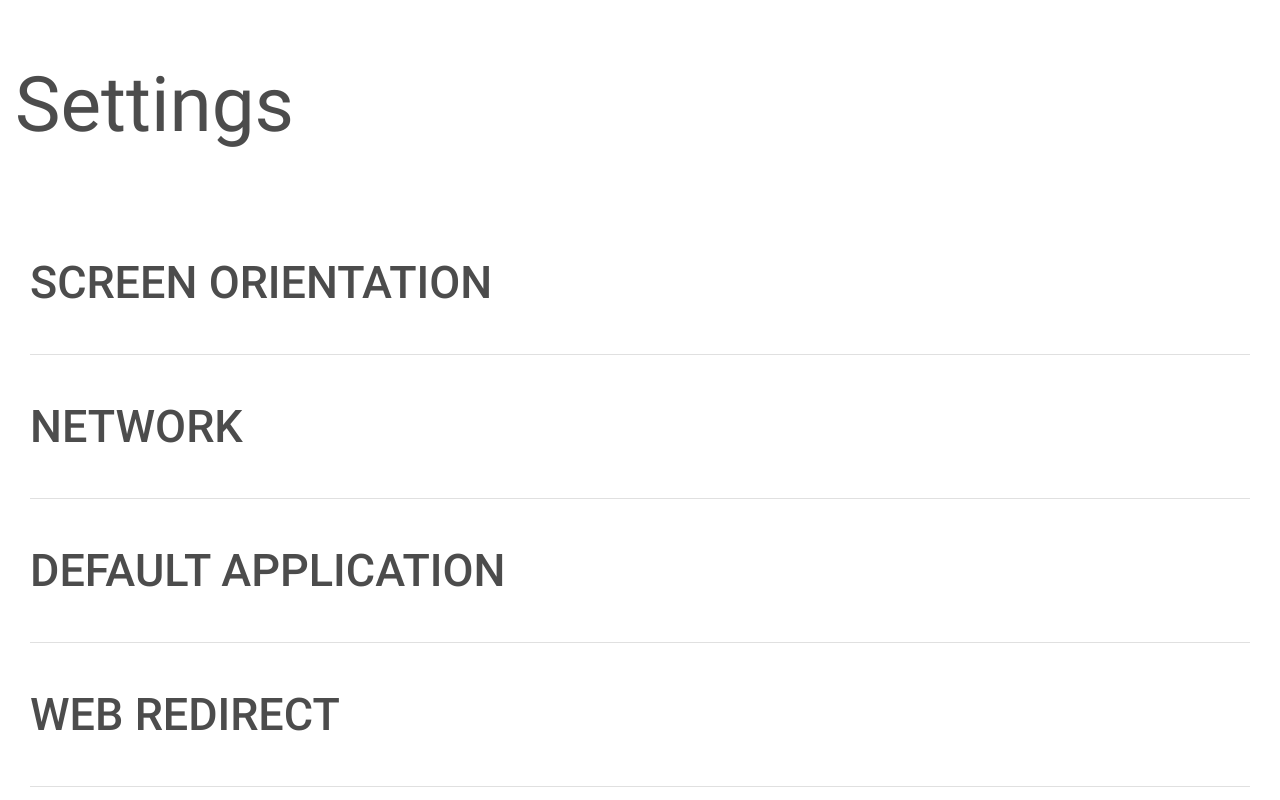
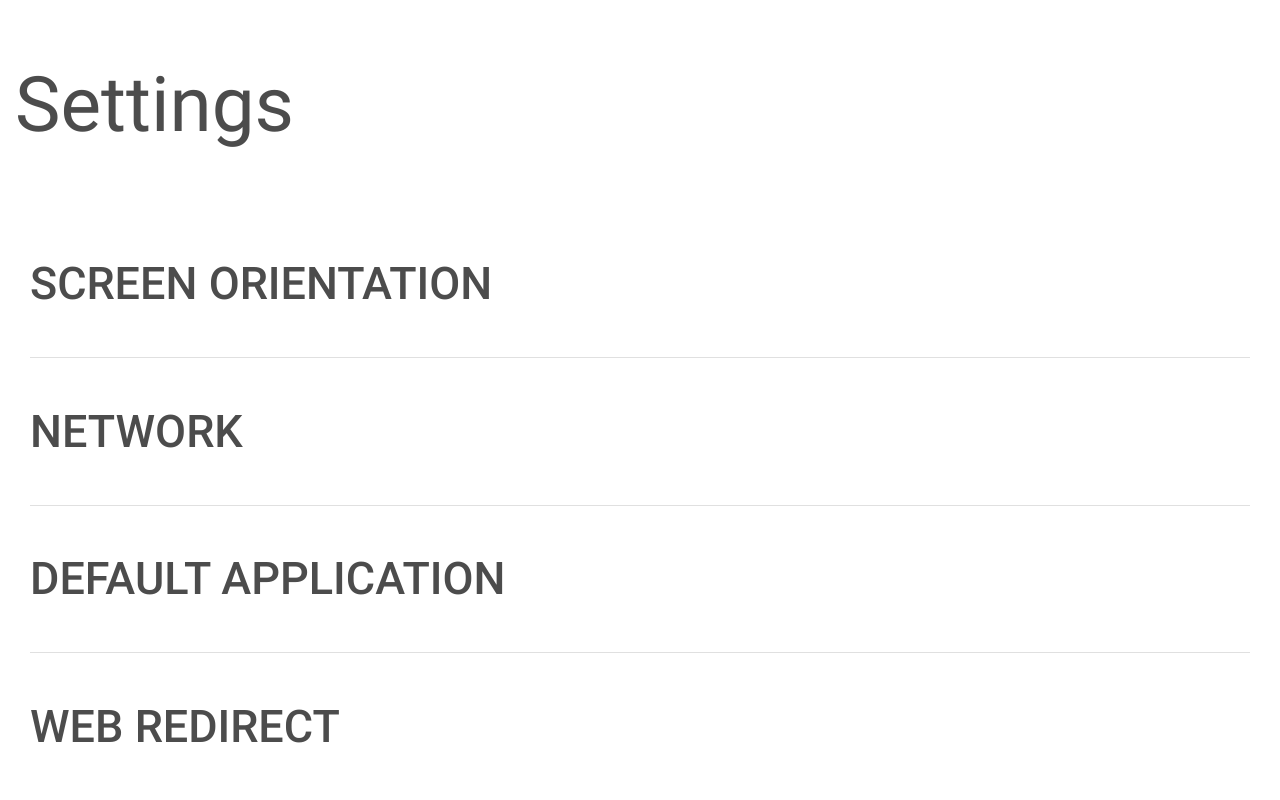
Before and after one commit to renetec-io/pyxis-apps, a plain HTML site: page apps/admin/index.html in a window 1280 px wide. Drawn offline with Linux system fonts and the light colour scheme.

Commit message:
SDK v.0.6.3

```diff
--- a/apps/admin/index.html
+++ b/apps/admin/index.html
@@ -20,57 +20,79 @@
                 <ul class="list">
                     <li>
                         <button onclick="window.location.href='screen.html'" class="button item-text" ripple="ripple">
+                            <span class="item-text">
                                 <h3>Screen orientation</h3>
+                            </span>
                         </button>
                     </li>
                     <li>
                         <button onclick="window.location.href='network.html'" class="button item-text" ripple="ripple">
+                            <span class="item-text">
                                 <h3>Network</h3>
+                            </span>
                         </button>
                     </li>
                     <li>
                         <button onclick="window.location.href='default.html'" class="button item-text" ripple="ripple">
+                            <span class="item-text">
                                 <h3>Default application</h3>
+                            </span>
                         </button>
                     </li>
                     <li>
                         <button onclick="window.location.href='web-redirect.html'" class="button item-text" ripple="ripple">
+                            <span class="item-text">
                                 <h3>Web redirect</h3>
+                            </span>
                         </button>
                     </li>
                     <li>
                         <button onclick="window.location.href='installed.html'" class="button item-text" ripple="ripple">
+                            <span class="item-text">
                                 <h3>Installed applications</h3>
+                            </span>
                         </button>
                     </li>
                     <li>
                         <button onclick="window.location.href='demo.html'" class="button item-text" ripple="ripple">
+                            <span class="item-text">
                                 <h3>Demo applications</h3>
+                            </span>
                         </button>
                     </li>
                     <li>
                         <button onclick="window.location.href='examples.html'" class="button item-text" ripple="ripple">
+                            <span class="item-text">
                                 <h3>API use examples</h3>
+                            </span>
                         </button>
                     </li>
                     <li>
                         <button onclick="window.location.href='usb.html'" class="button item-text" ripple="ripple">
+                            <span class="item-text">
                                 <h3>USB drive</h3>
+                            </span>
                         </button>
                     </li>
                     <li>
                         <button onclick="window.location.href='security.html'" class="button item-text" ripple="ripple">
+                            <span class="item-text">
                                 <h3>Security</h3>
+                            </span>
                         </button>
                     </li>
                     <li>
                         <button onclick="window.location.href='power.html'" class="button item-text" ripple="ripple">
+                            <span class="item-text">
                                 <h3>Screen and Power</h3>
+                            </span>
                         </button>
                     </li>
                     <li>
                         <button onclick="window.location.href='about.html'" class="button item-text" ripple="ripple">
+                            <span class="item-text">
                                 <h3>About</h3>
+                            </span>
                         </button>
                     </li>
                 </ul>
--- a/apps/admin/static/css/assets/about.css
+++ b/apps/admin/static/css/assets/about.css
@@ -224,7 +224,8 @@ body {
 }
 
 .switch {
-  margin-right: 5px !important;
+  margin-left: 10px !important;
+  margin-right: 10px !important;
   position: relative;
   top: -0.17em;
 }
@@ -238,7 +239,7 @@ body {
 }
 .navigation-section .list li span,
 .dialog-content .list li span {
-  margin: 22px 0;
+  margin: 1.3em 0;
 }
 .navigation-section .list li span.checkbox,
 .dialog-content .list li span.checkbox {
@@ -257,7 +258,7 @@ body {
 }
 .navigation-section .list li .secondary-text,
 .dialog-content .list li .secondary-text {
-  margin: 10px 0 0;
+  margin: 0.6em 0 0;
 }
 .navigation-section .list .flex,
 .dialog-content .list .flex {
@@ -265,8 +266,8 @@ body {
   justify-content: space-between;
 }
 
-.navigation-section .list li span.item-text h3 {
-  display: inline;
+.navigation-section .list li h3 {
+  margin: 0;
 }
 
 /*# sourceMappingURL=about.css.map */
--- a/apps/admin/static/css/assets/dates.css
+++ b/apps/admin/static/css/assets/dates.css
@@ -224,7 +224,8 @@ body {
 }
 
 .switch {
-  margin-right: 5px !important;
+  margin-left: 10px !important;
+  margin-right: 10px !important;
   position: relative;
   top: -0.17em;
 }
@@ -238,7 +239,7 @@ body {
 }
 .navigation-section .list li span,
 .dialog-content .list li span {
-  margin: 22px 0;
+  margin: 1.3em 0;
 }
 .navigation-section .list li span.checkbox,
 .dialog-content .list li span.checkbox {
@@ -257,12 +258,16 @@ body {
 }
 .navigation-section .list li .secondary-text,
 .dialog-content .list li .secondary-text {
-  margin: 10px 0 0;
+  margin: 0.6em 0 0;
 }
 .navigation-section .list .flex,
 .dialog-content .list .flex {
   display: flex;
   justify-content: space-between;
+}
+
+.navigation-section .list li h3 {
+  margin: 0;
 }
 
 .dialog.picked:not(.inline) {
--- a/apps/admin/static/css/assets/default.css
+++ b/apps/admin/static/css/assets/default.css
@@ -224,7 +224,8 @@ body {
 }
 
 .switch {
-  margin-right: 5px !important;
+  margin-left: 10px !important;
+  margin-right: 10px !important;
   position: relative;
   top: -0.17em;
 }
--- a/apps/admin/static/css/assets/demo.css
+++ b/apps/admin/static/css/assets/demo.css
@@ -224,7 +224,8 @@ body {
 }
 
 .switch {
-  margin-right: 5px !important;
+  margin-left: 10px !important;
+  margin-right: 10px !important;
   position: relative;
   top: -0.17em;
 }
@@ -238,7 +239,7 @@ body {
 }
 .navigation-section .list li span,
 .dialog-content .list li span {
-  margin: 22px 0;
+  margin: 1.3em 0;
 }
 .navigation-section .list li span.checkbox,
 .dialog-content .list li span.checkbox {
@@ -257,7 +258,7 @@ body {
 }
 .navigation-section .list li .secondary-text,
 .dialog-content .list li .secondary-text {
-  margin: 10px 0 0;
+  margin: 0.6em 0 0;
 }
 .navigation-section .list .flex,
 .dialog-content .list .flex {
@@ -265,4 +266,8 @@ body {
   justify-content: space-between;
 }
 
+.navigation-section .list li h3 {
+  margin: 0;
+}
+
 /*# sourceMappingURL=demo.css.map */
--- a/apps/admin/static/css/assets/examples.css
+++ b/apps/admin/static/css/assets/examples.css
@@ -224,7 +224,8 @@ body {
 }
 
 .switch {
-  margin-right: 5px !important;
+  margin-left: 10px !important;
+  margin-right: 10px !important;
   position: relative;
   top: -0.17em;
 }
@@ -238,7 +239,7 @@ body {
 }
 .navigation-section .list li span,
 .dialog-content .list li span {
-  margin: 22px 0;
+  margin: 1.3em 0;
 }
 .navigation-section .list li span.checkbox,
 .dialog-content .list li span.checkbox {
@@ -257,7 +258,7 @@ body {
 }
 .navigation-section .list li .secondary-text,
 .dialog-content .list li .secondary-text {
-  margin: 10px 0 0;
+  margin: 0.6em 0 0;
 }
 .navigation-section .list .flex,
 .dialog-content .list .flex {
@@ -265,4 +266,8 @@ body {
   justify-content: space-between;
 }
 
+.navigation-section .list li h3 {
+  margin: 0;
+}
+
 /*# sourceMappingURL=examples.css.map */
--- a/apps/admin/static/css/assets/index.css
+++ b/apps/admin/static/css/assets/index.css
@@ -224,7 +224,8 @@ body {
 }
 
 .switch {
-  margin-right: 5px !important;
+  margin-left: 10px !important;
+  margin-right: 10px !important;
   position: relative;
   top: -0.17em;
 }
@@ -238,7 +239,7 @@ body {
 }
 .navigation-section .list li span,
 .dialog-content .list li span {
-  margin: 22px 0;
+  margin: 1.3em 0;
 }
 .navigation-section .list li span.checkbox,
 .dialog-content .list li span.checkbox {
@@ -257,7 +258,7 @@ body {
 }
 .navigation-section .list li .secondary-text,
 .dialog-content .list li .secondary-text {
-  margin: 10px 0 0;
+  margin: 0.6em 0 0;
 }
 .navigation-section .list .flex,
 .dialog-content .list .flex {
@@ -265,6 +266,10 @@ body {
   justify-content: space-between;
 }
 
+.navigation-section .list li h3 {
+  margin: 0;
+}
+
 .title-section {
   padding: 9px 15px;
 }
--- a/apps/admin/static/css/assets/installed.css
+++ b/apps/admin/static/css/assets/installed.css
@@ -224,7 +224,8 @@ body {
 }
 
 .switch {
-  margin-right: 5px !important;
+  margin-left: 10px !important;
+  margin-right: 10px !important;
   position: relative;
   top: -0.17em;
 }
@@ -238,7 +239,7 @@ body {
 }
 .navigation-section .list li span,
 .dialog-content .list li span {
-  margin: 22px 0;
+  margin: 1.3em 0;
 }
 .navigation-section .list li span.checkbox,
 .dialog-content .list li span.checkbox {
@@ -257,7 +258,7 @@ body {
 }
 .navigation-section .list li .secondary-text,
 .dialog-content .list li .secondary-text {
-  margin: 10px 0 0;
+  margin: 0.6em 0 0;
 }
 .navigation-section .list .flex,
 .dialog-content .list .flex {
@@ -265,4 +266,8 @@ body {
   justify-content: space-between;
 }
 
+.navigation-section .list li h3 {
+  margin: 0;
+}
+
 /*# sourceMappingURL=installed.css.map */
--- a/apps/admin/static/css/assets/network.css
+++ b/apps/admin/static/css/assets/network.css
@@ -225,7 +225,8 @@ body {
 }
 
 .switch {
-  margin-right: 5px !important;
+  margin-left: 10px !important;
+  margin-right: 10px !important;
   position: relative;
   top: -0.17em;
 }
@@ -239,7 +240,7 @@ body {
 }
 .navigation-section .list li span,
 .dialog-content .list li span {
-  margin: 22px 0;
+  margin: 1.3em 0;
 }
 .navigation-section .list li span.checkbox,
 .dialog-content .list li span.checkbox {
@@ -258,12 +259,16 @@ body {
 }
 .navigation-section .list li .secondary-text,
 .dialog-content .list li .secondary-text {
-  margin: 10px 0 0;
+  margin: 0.6em 0 0;
 }
 .navigation-section .list .flex,
 .dialog-content .list .flex {
   display: flex;
   justify-content: space-between;
+}
+
+.navigation-section .list li h3 {
+  margin: 0;
 }
 
 .simple-keyboard.hg-theme-ios .hg-row:nth-child(2) {
--- a/apps/admin/static/css/assets/power.css
+++ b/apps/admin/static/css/assets/power.css
@@ -224,7 +224,8 @@ body {
 }
 
 .switch {
-  margin-right: 5px !important;
+  margin-left: 10px !important;
+  margin-right: 10px !important;
   position: relative;
   top: -0.17em;
 }
@@ -238,7 +239,7 @@ body {
 }
 .navigation-section .list li span,
 .dialog-content .list li span {
-  margin: 22px 0;
+  margin: 1.3em 0;
 }
 .navigation-section .list li span.checkbox,
 .dialog-content .list li span.checkbox {
@@ -257,7 +258,7 @@ body {
 }
 .navigation-section .list li .secondary-text,
 .dialog-content .list li .secondary-text {
-  margin: 10px 0 0;
+  margin: 0.6em 0 0;
 }
 .navigation-section .list .flex,
 .dialog-content .list .flex {
@@ -265,8 +266,8 @@ body {
   justify-content: space-between;
 }
 
-.navigation-section .list li span.item-text h3 {
-  display: inline;
+.navigation-section .list li h3 {
+  margin: 0;
 }
 
 /*# sourceMappingURL=power.css.map */
--- a/apps/admin/static/css/assets/screen.css
+++ b/apps/admin/static/css/assets/screen.css
@@ -224,7 +224,8 @@ body {
 }
 
 .switch {
-  margin-right: 5px !important;
+  margin-left: 10px !important;
+  margin-right: 10px !important;
   position: relative;
   top: -0.17em;
 }
--- a/apps/admin/static/css/assets/security.css
+++ b/apps/admin/static/css/assets/security.css
@@ -225,7 +225,8 @@ body {
 }
 
 .switch {
-  margin-right: 5px !important;
+  margin-left: 10px !important;
+  margin-right: 10px !important;
   position: relative;
   top: -0.17em;
 }
@@ -239,7 +240,7 @@ body {
 }
 .navigation-section .list li span,
 .dialog-content .list li span {
-  margin: 22px 0;
+  margin: 1.3em 0;
 }
 .navigation-section .list li span.checkbox,
 .dialog-content .list li span.checkbox {
@@ -258,12 +259,16 @@ body {
 }
 .navigation-section .list li .secondary-text,
 .dialog-content .list li .secondary-text {
-  margin: 10px 0 0;
+  margin: 0.6em 0 0;
 }
 .navigation-section .list .flex,
 .dialog-content .list .flex {
   display: flex;
   justify-content: space-between;
+}
+
+.navigation-section .list li h3 {
+  margin: 0;
 }
 
 .simple-keyboard.hg-theme-ios .hg-row:nth-child(2) {
--- a/apps/admin/static/css/assets/usb.css
+++ b/apps/admin/static/css/assets/usb.css
@@ -224,7 +224,8 @@ body {
 }
 
 .switch {
-  margin-right: 5px !important;
+  margin-left: 10px !important;
+  margin-right: 10px !important;
   position: relative;
   top: -0.17em;
 }
@@ -238,7 +239,7 @@ body {
 }
 .navigation-section .list li span,
 .dialog-content .list li span {
-  margin: 22px 0;
+  margin: 1.3em 0;
 }
 .navigation-section .list li span.checkbox,
 .dialog-content .list li span.checkbox {
@@ -257,7 +258,7 @@ body {
 }
 .navigation-section .list li .secondary-text,
 .dialog-content .list li .secondary-text {
-  margin: 10px 0 0;
+  margin: 0.6em 0 0;
 }
 .navigation-section .list .flex,
 .dialog-content .list .flex {
@@ -265,6 +266,10 @@ body {
   justify-content: space-between;
 }
 
+.navigation-section .list li h3 {
+  margin: 0;
+}
+
 .navigation-section p {
   font-size: 1.5em;
 }
--- a/apps/admin/static/css/assets/web-redirect.css
+++ b/apps/admin/static/css/assets/web-redirect.css
@@ -225,7 +225,8 @@ body {
 }
 
 .switch {
-  margin-right: 5px !important;
+  margin-left: 10px !important;
+  margin-right: 10px !important;
   position: relative;
   top: -0.17em;
 }
@@ -239,7 +240,7 @@ body {
 }
 .navigation-section .list li span,
 .dialog-content .list li span {
-  margin: 22px 0;
+  margin: 1.3em 0;
 }
 .navigation-section .list li span.checkbox,
 .dialog-content .list li span.checkbox {
@@ -258,12 +259,16 @@ body {
 }
 .navigation-section .list li .secondary-text,
 .dialog-content .list li .secondary-text {
-  margin: 10px 0 0;
+  margin: 0.6em 0 0;
 }
 .navigation-section .list .flex,
 .dialog-content .list .flex {
   display: flex;
   justify-content: space-between;
+}
+
+.navigation-section .list li h3 {
+  margin: 0;
 }
 
 .simple-keyboard.hg-theme-ios .hg-row:nth-child(2) {
@@ -335,8 +340,4 @@ body {
   }
 }
 
-.navigation-section .list li span.item-text h3 {
-  display: inline;
-}
-
 /*# sourceMappingURL=web-redirect.css.map */
```
Also changed, not shown: apps/admin/about.html (+6 -2 lines), apps/admin/network.html (+1 -1 lines), apps/admin/power.html (+6 -2 lines), apps/admin/security.html (+10 -6 lines), apps/admin/web-redirect.html (+1 -1 lines), docs/release-notes.md (+6 -0 lines). Lines whose indentation alone changed are shown as unchanged.
